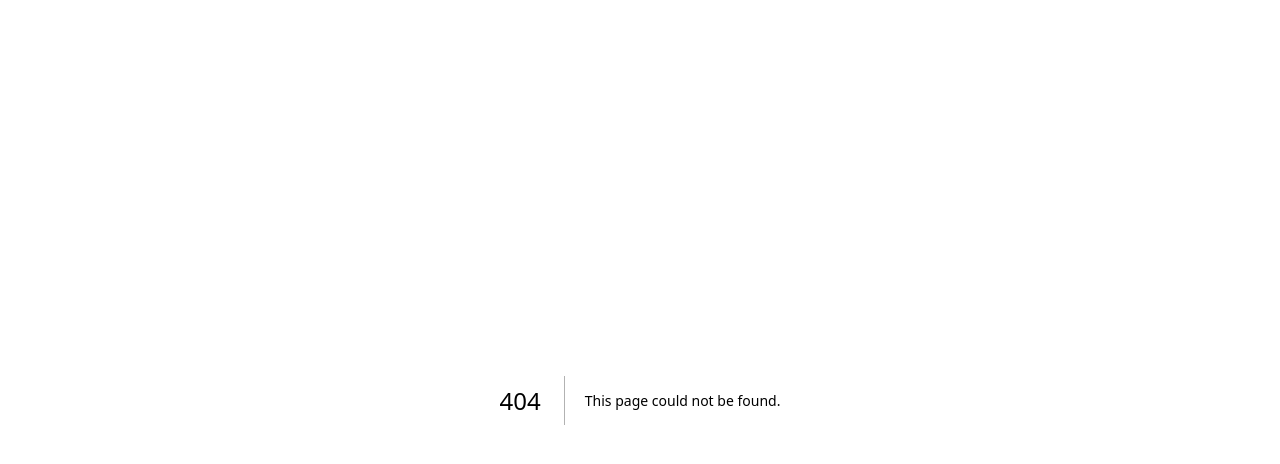
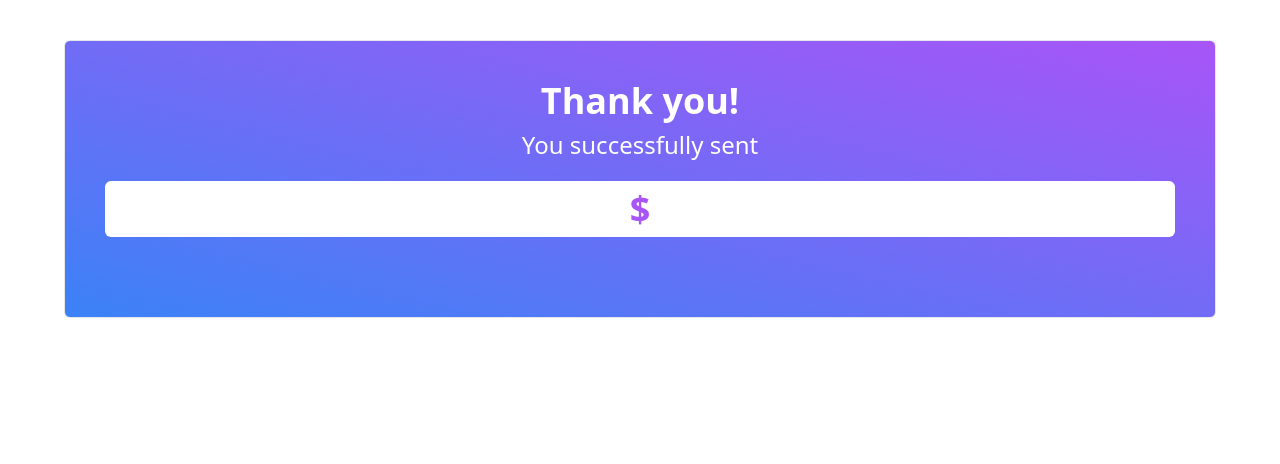
Before and after one commit to Liagiba03/Stripe-NodeJs-Check_Prueba, a Next.js app: page /payment-success in a window 1280 px wide. Before the commit this address had no page. Shown: the top 464 px of the page. Built offline with nearby package versions, Linux system fonts and the light colour scheme.

Commit message:
Change name of the page- payment-success

```diff
--- /dev/null
+++ b/app/payment-success/page.tsx
@@ -0,0 +1,18 @@
+export default function PaymentSuccess({
+  searchParams: { amount },
+}: {
+  searchParams: { amount: string };
+}) {
+  return (
+    <main className="max-w-6xl mx-auto p-10 text-white text-center border m-10 rounded-md bg-gradient-to-tr from-blue-500 to-purple-500">
+      <div className="mb-10">
+        <h1 className="text-4xl font-extrabold mb-2">Thank you!</h1>
+        <h2 className="text-2xl">You successfully sent</h2>
+
+        <div className="bg-white p-2 rounded-md text-purple-500 mt-5 text-4xl font-bold">
+          ${amount}
+        </div>
+      </div>
+    </main>
+  );
+}
--- a/components/CheckoutPage.tsx
+++ b/components/CheckoutPage.tsx
@@ -1,54 +1,49 @@
-'use client'
+"use client";
 
-import React, {useEffect, useState} from "react";
+import React, { useEffect, useState } from "react";
 import {
   useStripe,
   useElements,
   PaymentElement,
-} from "@stripe/react-stripe-js"
-import convertToSubcurrency from "@/lib/convertToSubcurrency"
-import { POST } from "@/app/api/create-payment-intent/route";
+} from "@stripe/react-stripe-js";
+import convertToSubcurrency from "@/lib/convertToSubcurrency";
 
-const CheckoutPage = ({ amount } : {amount: number}) => {
+const CheckoutPage = ({ amount }: { amount: number }) => {
   const stripe = useStripe();
   const elements = useElements();
-
   const [errorMessage, setErrorMessage] = useState<string>();
   const [clientSecret, setClientSecret] = useState("");
   const [loading, setLoading] = useState(false);
 
-    //USE EFFECT cada que el monto cambia
-    useEffect(()=>{
-        fetch("/api/create-payment-intent",{
+  useEffect(() => {
+    fetch("/api/create-payment-intent", {
       method: "POST",
       headers: {
         "Content-Type": "application/json",
       },
-            body: JSON.stringify({ amount: convertToSubcurrency(amount)}),
+      body: JSON.stringify({ amount: convertToSubcurrency(amount) }),
     })
       .then((res) => res.json())
       .then((data) => setClientSecret(data.clientSecret));
   }, [amount]);
 
-    //Function for the form
-    const handleSubmit = async (event: React.FormEvent<HTMLFormElement>) =>{
+  const handleSubmit = async (event: React.FormEvent<HTMLFormElement>) => {
     event.preventDefault();
     setLoading(true);
 
-        if(!stripe || !elements){
+    if (!stripe || !elements) {
       return;
     }
 
-        //verificar si existen errores
-        const { error : submitError} = await elements.submit();
+    const { error: submitError } = await elements.submit();
 
-        if (submitError){
+    if (submitError) {
       setErrorMessage(submitError.message);
       setLoading(false);
       return;
     }
 
-        const {error} = await stripe.confirmPayment({
+    const { error } = await stripe.confirmPayment({
       elements,
       clientSecret,
       confirmParams: {
@@ -56,28 +51,26 @@ const CheckoutPage = ({ amount } : {amount: number}) => {
       },
     });
 
-        //Si hay un error en la confirmación del pago.
-        if(error) {
-            // This point is only reached if there's an inmediate error when
-            // confirm the payment. Show the error to your customer (for example, payment
-            // details incomplete)
+    if (error) {
+      // This point is only reached if there's an immediate error when
+      // confirming the payment. Show the error to your customer (for example, payment details incomplete)
       setErrorMessage(error.message);
-        }else{
-            //The payment UI automatically closes with a success animation.
-            //Your customer is redirected to your  'return_url'.
+    } else {
+      // The payment UI automatically closes with a success animation.
+      // Your customer is redirected to your `return_url`.
     }
+
     setLoading(false);
   };
 
-    if(!clientSecret || !stripe || !elements){
-        return(
+  if (!clientSecret || !stripe || !elements) {
+    return (
       <div className="flex items-center justify-center">
-                <div className="inline-block h-8 w-8 animate-spin rounded-full border-4 border-solid
-                border-current border-e-transparent aling-[-0.125em] text-surface
-                motion-reduce:animate-[spin_1.5s_linear_infinite] dark_text-white"
-                role="status">
-                    <span className="!absolute !-m-px !h-px !w.px !overflow-hidden !whitespace-nowrap
-                    !border-0 !p-0 ![clip_rect(0,0,0,0)]">
+        <div
+          className="inline-block h-8 w-8 animate-spin rounded-full border-4 border-solid border-current border-e-transparent align-[-0.125em] text-surface motion-reduce:animate-[spin_1.5s_linear_infinite] dark:text-white"
+          role="status"
+        >
+          <span className="!absolute !-m-px !h-px !w-px !overflow-hidden !whitespace-nowrap !border-0 !p-0 ![clip:rect(0,0,0,0)]">
             Loading...
           </span>
         </div>
@@ -85,19 +78,20 @@ const CheckoutPage = ({ amount } : {amount: number}) => {
     );
   }
 
-    return(
+  return (
     <form onSubmit={handleSubmit} className="bg-white p-2 rounded-md">
-            {clientSecret && <PaymentElement/>}
+      {clientSecret && <PaymentElement />}
+
       {errorMessage && <div>{errorMessage}</div>}
+
       <button
         disabled={!stripe || loading}
         className="text-white w-full p-5 bg-black mt-2 rounded-md font-bold disabled:opacity-50 disabled:animate-pulse"
       >
-                {!loading ? `Pay $${amount}`:"Processing ..."}
+        {!loading ? `Pay $${amount}` : "Processing..."}
       </button>
     </form>
   );
 };
 
-
 export default CheckoutPage;
```
Lines whose indentation alone changed are shown as unchanged.
